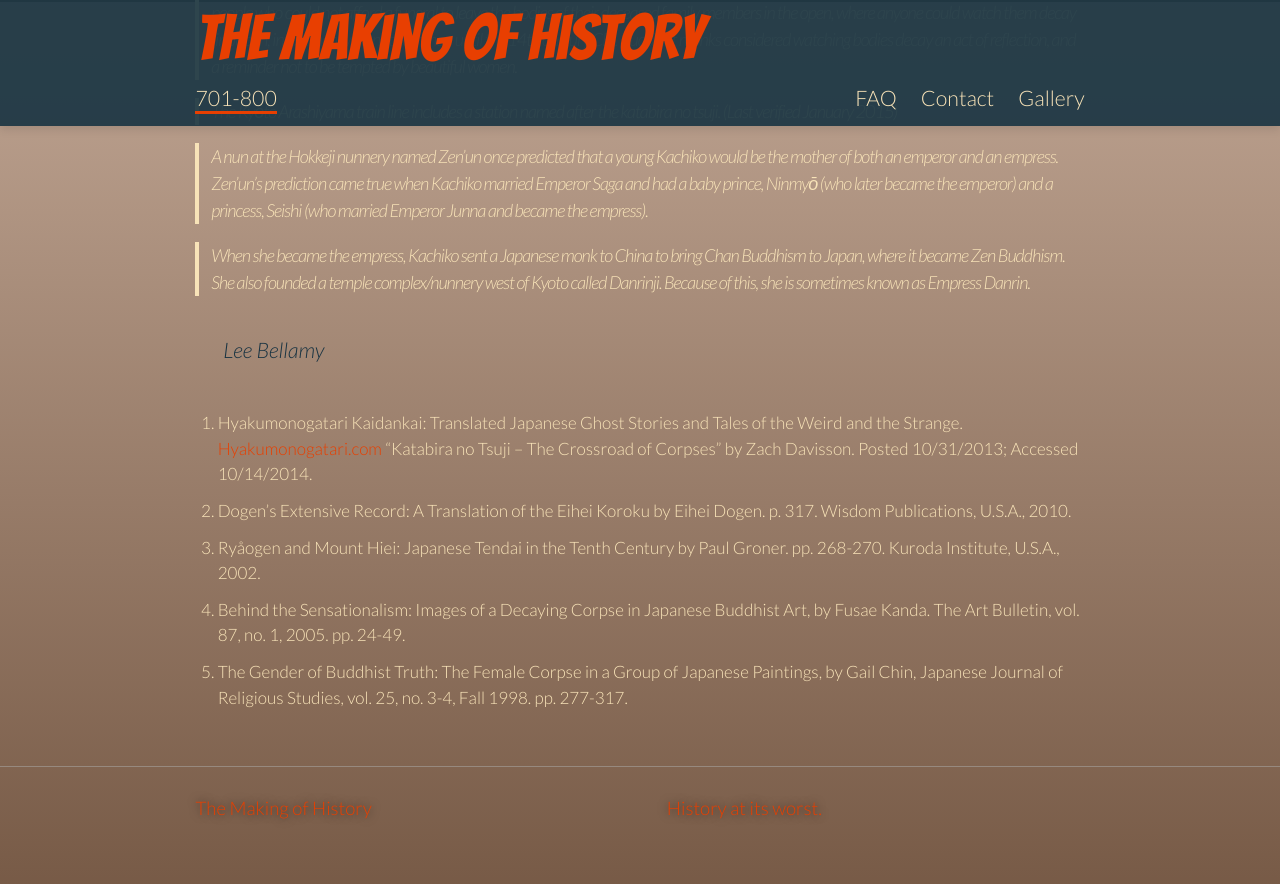
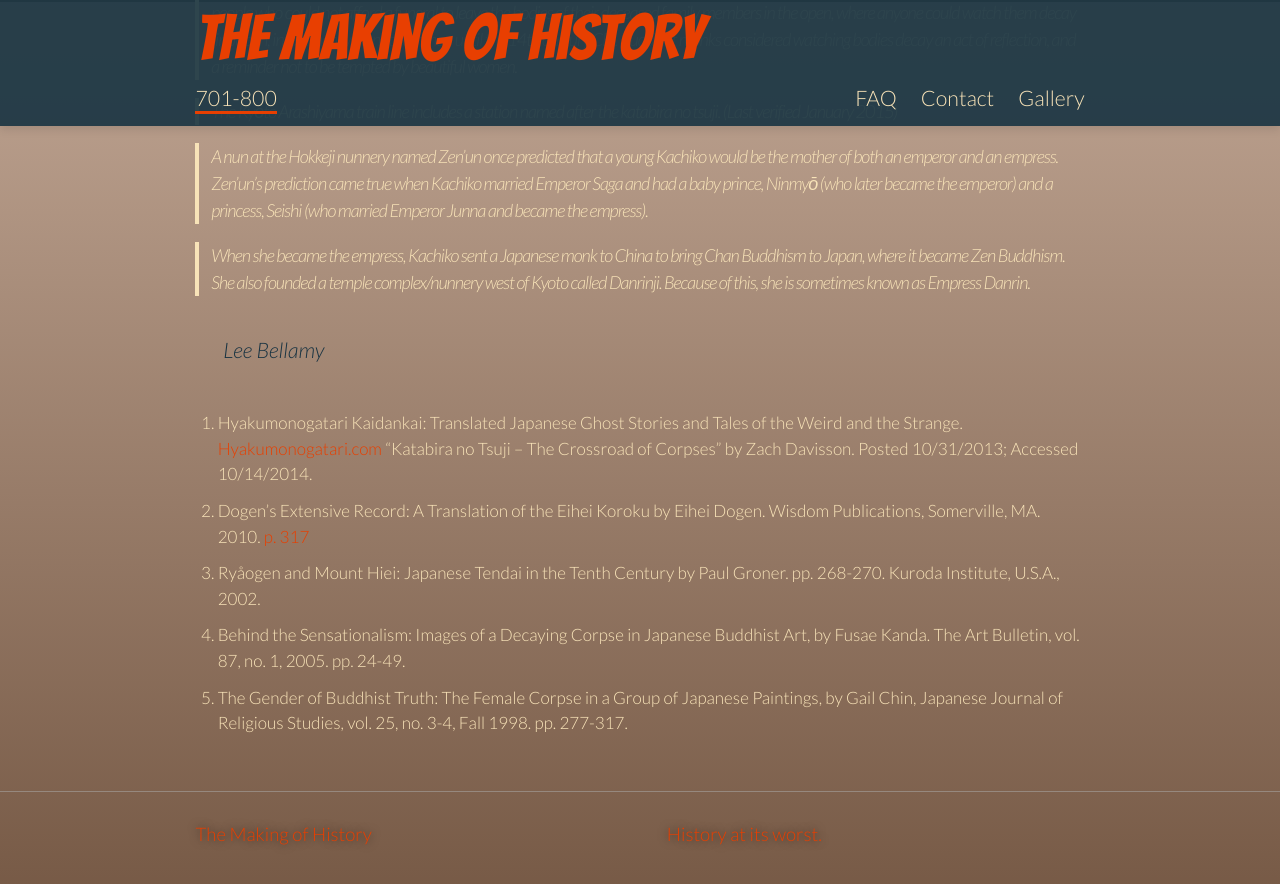
Before and after one commit to benadamstyles/making-of-history, a Jekyll site: the page built from _posts/2015-02-06-crossroad-of-corpses.md, in a window 1280 px wide and 900 px high, scrolled down 1798 px. Shown: the top 884 px of the window. Built offline with Jekyll 4.4.1, drawn with Linux system fonts in a browser that asks for light colours; some web fonts are replaced.

Commit message:
Updated 2015-02-06-crossroad-of-corpses.md

```diff
--- a/_posts/2015-02-06-crossroad-of-corpses.md
+++ b/_posts/2015-02-06-crossroad-of-corpses.md
@@ -34,7 +34,7 @@
 
 1. Hyakumonogatari Kaidankai: Translated Japanese Ghost Stories and Tales of the Weird and the Strange. [Hyakumonogatari.com](http://hyakumonogatari.com/2013/10/31/katabira-no-tsuji-the-crossroad-of-corpses/) "Katabira no Tsuji -- The Crossroad of Corpses" by Zach Davisson. Posted 10/31/2013; Accessed 10/14/2014.
 
-2. Dogen's Extensive Record: A Translation of the Eihei Koroku by Eihei Dogen. p. 317. Wisdom Publications, U.S.A., 2010.
+2. Dogen's Extensive Record: A Translation of the Eihei Koroku by Eihei Dogen. Wisdom Publications, Somerville, MA. 2010. [p. 317](https://books.google.com/books?id=9nqqLwjgzQoC&pg=PA317&lpg=PA317&dq=empress+tachibana&source=bl&ots=Y7vuDkuJNG&sig=20Lmary09OLh0sO2XRWg0Bw9v0A&hl=en&sa=X&ei=JmM9VLHJDIf4yATtw4GoDQ&ved=0CEsQ6AEwBw#v=onepage&q=empress%20tachibana&f=false)
 
 3. Ryåogen and Mount Hiei: Japanese Tendai in the Tenth Century by Paul Groner. pp. 268-270. Kuroda Institute, U.S.A., 2002.
 
```
